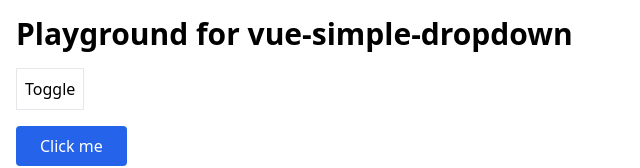
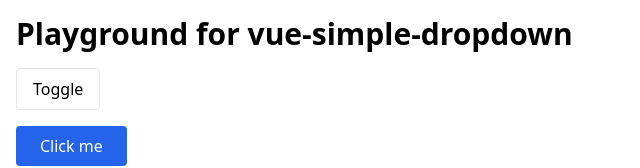
Before and after one commit to kouts/vue-simple-dropdown, a Vue app: page / in a window 1280 px wide. Shown: the top 168 px of the page, without its empty margins (0-640 px from the left). Built offline with nearby package versions, Linux system fonts and the light colour scheme.

Commit message:
fix: removed unused styles

```diff
--- a/playground/App.vue
+++ b/playground/App.vue
@@ -10,7 +10,7 @@ const toggle = ref(true)
   <div class="container mx-auto px-4">
     <div h1 class="text-3xl font-bold pt-4">Playground for {{ example }}</div>
     <div class="mt-4">
-      <button type="button" class="border p-2" @click="toggle = !toggle">Toggle</button>
+      <button type="button" class="border py-2 px-4 rounded" @click="toggle = !toggle">Toggle</button>
     </div>
     <div v-if="toggle" class="mt-4">
       <SimpleDropdown class="inline" popper-class="border rounded">
@@ -23,8 +23,8 @@ const toggle = ref(true)
 
         <!-- This will be the content of the popover -->
         <template #popper="{ hide }">
-          <div class="w-44 bg-white rounded shadow dark:bg-gray-700">
-            <ul class="py-1 text-sm text-gray-700 dark:text-gray-200">
+          <div class="w-44 bg-white rounded shadow">
+            <ul class="py-1 text-sm text-gray-70">
               <li>
                 <a href="#" class="block py-2 px-4 hover:bg-gray-100 focus:bg-gray-100 outline-none" @click="hide">Dashboard</a>
               </li>
```
